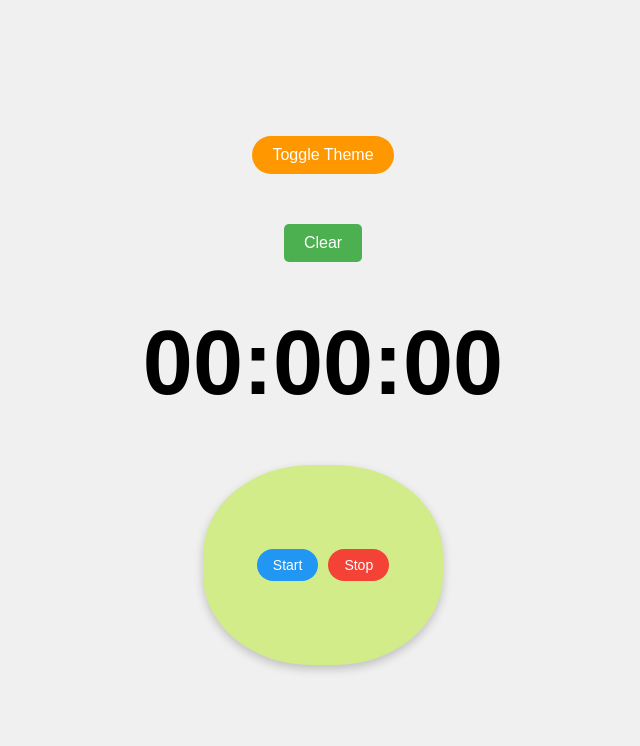
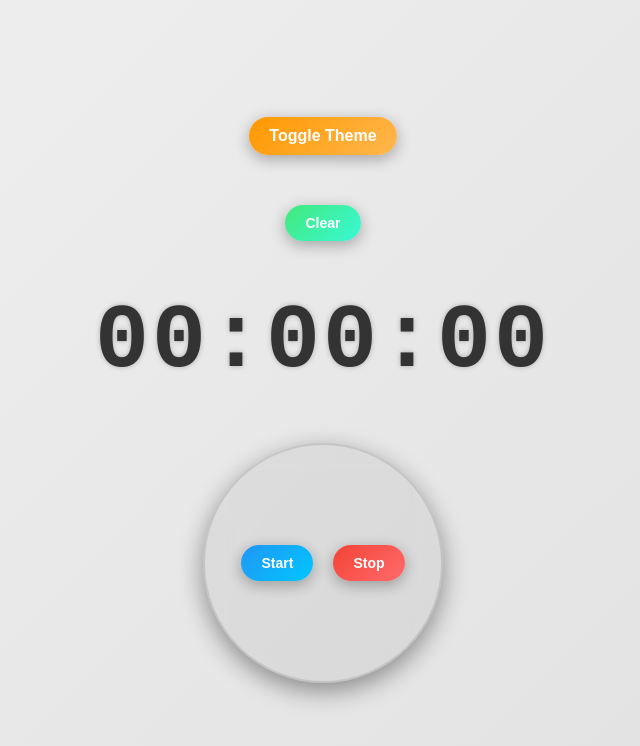
Before and after one commit to Aarif195/AltSchool-FirstSemester-Project, a plain HTML site: page index.html in a window 1280 px wide. Both pictures are taken after a click on the button "Toggle Theme". Shown: the whole page, without its empty margins (317-957 px from the left). Drawn offline with Linux system fonts and the light colour scheme.

Commit message:
improved in styles

```diff
--- a/style.css
+++ b/style.css
@@ -2,9 +2,10 @@
 * {
   margin: 0;
   padding: 0;
+  box-sizing: border-box;
 }
 
-/* Body styling: center content vertically and horizontally, set background and font */
+/* Body styling: center content with gradient background */
 body {
   display: flex;
   flex-direction: column;
@@ -12,113 +13,112 @@ body {
   align-items: center;
   gap: 50px;
   height: 100vh;
-  background-color: #a02323;
-  font-family: Arial, sans-serif;
-  color: white;
+  background: linear-gradient(135deg, #1a1a2e, #16213e, #0f3460);
+  font-family: 'Courier New', monospace;
+  color: #fff;
+  transition: background 0.5s ease, color 0.5s ease;
 }
 
-/* Timer display styling */
+/* Timer display: glowing digital clock effect */
 p {
   font-size: 90px;
-  font-weight: 600;
+  font-weight: bold;
+  letter-spacing: 3px;
+  color: #00ffcc;
+  text-shadow: 0 0 10px #00ffcc, 0 0 20px #00ffcc, 0 0 30px #00bfae;
+  transition: color 0.3s ease, text-shadow 0.3s ease;
 }
 
-/* Circle container for Start and Stop buttons */
+/* Circle container for Start and Stop buttons (glassmorphism) */
 .start-stop {
   width: 240px;
-  height: 200px;
-  border-radius: 45%;
-  background-color: #d2ec8a;
+  height: 240px;
+  border-radius: 50%;
+  background: rgba(255, 255, 255, 0.1);
+  backdrop-filter: blur(12px);
+  border: 2px solid rgba(255, 255, 255, 0.2);
   display: flex;
   justify-content: center;
   align-items: center;
-  gap: 10px;
-  box-shadow: 0 4px 10px rgba(0, 0, 0, 0.2);
+  gap: 20px;
+  box-shadow: 0 8px 25px rgba(0, 0, 0, 0.4);
+  transition: all 0.3s ease;
 }
 
-/* Styling for Start and Stop buttons inside the circle */
-.start-stop button {
-  padding: 8px 16px;
+/* General button styling */
+.start-stop button,
+.resetBtn,
+.themeToggleBtn {
+  padding: 10px 20px;
   border: none;
-  border-radius: 20px;
+  border-radius: 25px;
   cursor: pointer;
   font-size: 14px;
-  color: white;
+  font-weight: 600;
+  color: #fff;
+  transition: all 0.3s ease;
+  box-shadow: 0 4px 15px rgba(0, 0, 0, 0.3);
 }
 
 /* Reset button styling */
 .resetBtn {
-  background-color: #4caf50;
-  padding: 10px 20px;
-  border: none;
-  border-radius: 5px;
-  cursor: pointer;
-  font-size: 16px;
-  color: white;
+  background: linear-gradient(135deg, #43e97b, #38f9d7);
+}
+.resetBtn:hover {
+  transform: scale(1.05);
+  box-shadow: 0 6px 20px rgba(56, 249, 215, 0.6);
 }
 
-/* Hover effect for Reset button */
-.resetBtn:hover {
-  background-color: #45a049;
+/* Start button styling */
+.startBtn {
+  background: linear-gradient(135deg, #2196f3, #00c6ff);
+}
+.startBtn:hover {
+  transform: scale(1.1);
+  box-shadow: 0 6px 20px rgba(0, 198, 255, 0.6);
 }
 
-/* Start button color */
-.startBtn {
-  background-color: #2196f3;
+/* Stop button styling */
+.stopBtn {
+  background: linear-gradient(135deg, #f44336, #ff6b6b);
+}
+.stopBtn:hover {
+  transform: scale(1.1);
+  box-shadow: 0 6px 20px rgba(255, 107, 107, 0.6);
 }
 
-/* Stop button color */
-.stopBtn {
-  background-color: #f44336;
+/* Theme toggle button */
+.themeToggleBtn {
+  background: linear-gradient(135deg, #ff9800, #ffb74d);
+  font-size: 16px;
+}
+.themeToggleBtn:hover {
+  transform: scale(1.05);
+  box-shadow: 0 6px 20px rgba(255, 183, 77, 0.6);
 }
 
-/* Hover effect for Start and Stop buttons */
-.start-stop button:hover {
-  opacity: 0.8;
+/* Light theme */
+body.light-theme {
+  background: linear-gradient(135deg, #f0f0f0, #e0e0e0);
+  color: #000;
+}
+body.light-theme p {
+  color: #333;
+  text-shadow: 0 0 5px #aaa;
+}
+body.light-theme .start-stop {
+  background: rgba(0, 0, 0, 0.05);
+  border: 2px solid rgba(0, 0, 0, 0.1);
 }
 
-/* Toggling Styles States */
-/* Light theme */
-body.light-theme {
-  background-color: #f0f0f0;
-  color: #000;
-}
-
-.start-stop.light-theme {
-  background-color: #d2ec8a;
-}
-
-.resetBtn.light-theme {
-  background-color: #4caf50;
-  color: white;
-}
-
-.startBtn.light-theme {
-  background-color: #2196f3;
-}
-
-.stopBtn.light-theme {
-  background-color: #f44336;
-}
-
-/* Theme toggle button styling */
-.themeToggleBtn {
-  padding: 10px 20px;
-  border: none;
-  border-radius: 20px;
-  background-color: #ff9800; /* Orange color */
-  color: white;
-  font-size: 16px;
-  cursor: pointer;
-  transition: 0.3s ease;
-}
-
-.themeToggleBtn:hover {
-  background-color: #e68a00; /* Slightly darker on hover */
-}
-
+/* Responsive adjustments */
 @media (max-width: 600px) {
   p {
     font-size: 60px;
   }
+  .start-stop {
+    width: 200px;
+    height: 200px;
+    gap: 15px;
+  }
 }
```
